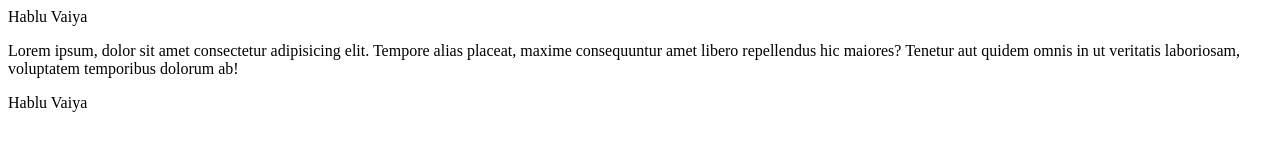
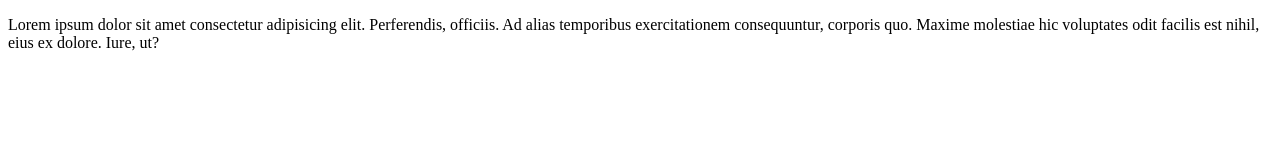
Before and after one commit to mdladen99/first-projects, a plain HTML site: page index.html in a window 1280 px wide. Drawn offline with Linux system fonts and the light colour scheme.

Commit message:
ptag added

```diff
--- a/index.html
+++ b/index.html
@@ -6,8 +6,6 @@
     <title>Document</title>
 </head>
 <body>
-    <h>Hablu Vaiya</h>
-    <p>Lorem ipsum, dolor sit amet consectetur adipisicing elit. Tempore alias placeat, maxime consequuntur amet libero repellendus hic maiores? Tenetur aut quidem omnis in ut veritatis laboriosam, voluptatem temporibus dolorum ab!</p>
-    <p>Hablu Vaiya</p>
+    <p>Lorem ipsum dolor sit amet consectetur adipisicing elit. Perferendis, officiis. Ad alias temporibus exercitationem consequuntur, corporis quo. Maxime molestiae hic voluptates odit facilis est nihil, eius ex dolore. Iure, ut?</p>
 </body>
 </html>
```
